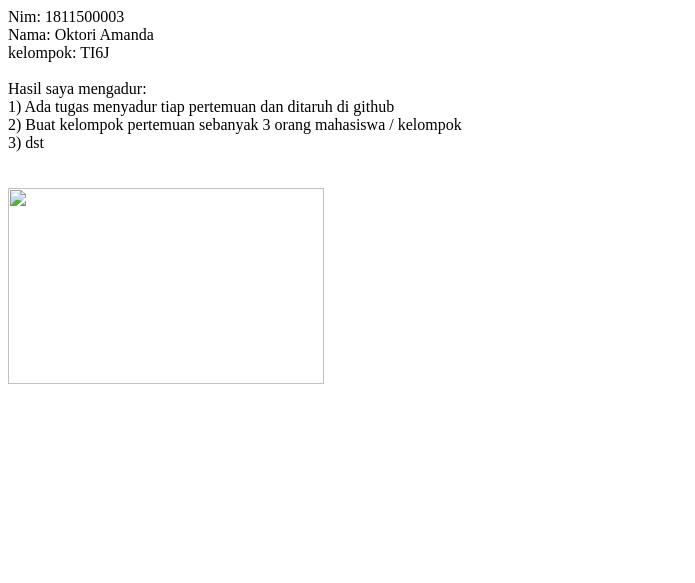
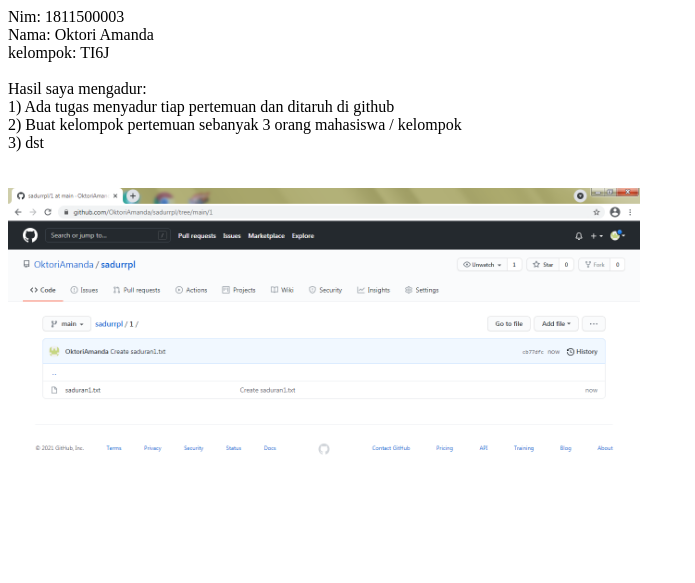
Before and after one commit to OktoriAmanda/sadurrpl, a plain HTML site: page 1/index.html in a window 1280 px wide. Shown: the whole page, without its empty margins (0-695 px from the left). Drawn offline with Linux system fonts and the light colour scheme.

Commit message:
Update index.html

```diff
--- a/1/index.html
+++ b/1/index.html
@@ -8,4 +8,4 @@
 3) dst<br>
 <br>
 <br>
-<img src=".png"width="50%"><br>
+<img src="andak.png"width="50%"><br>
```
